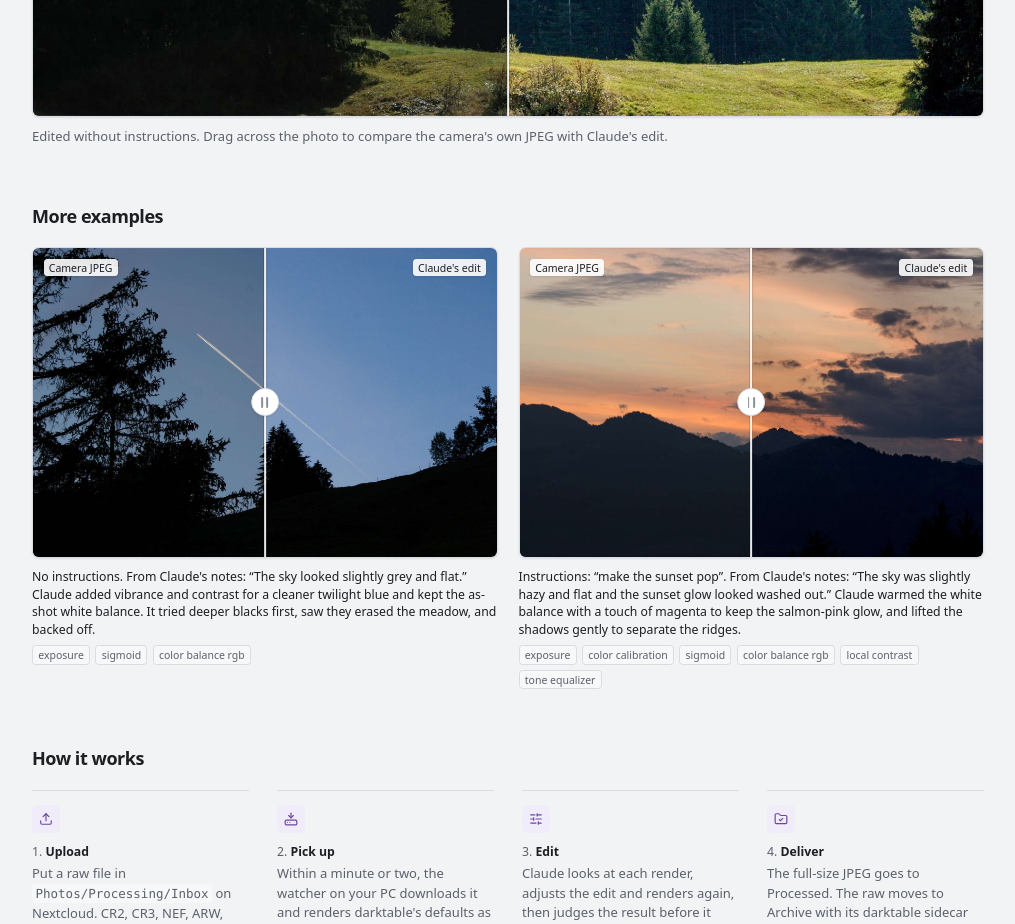
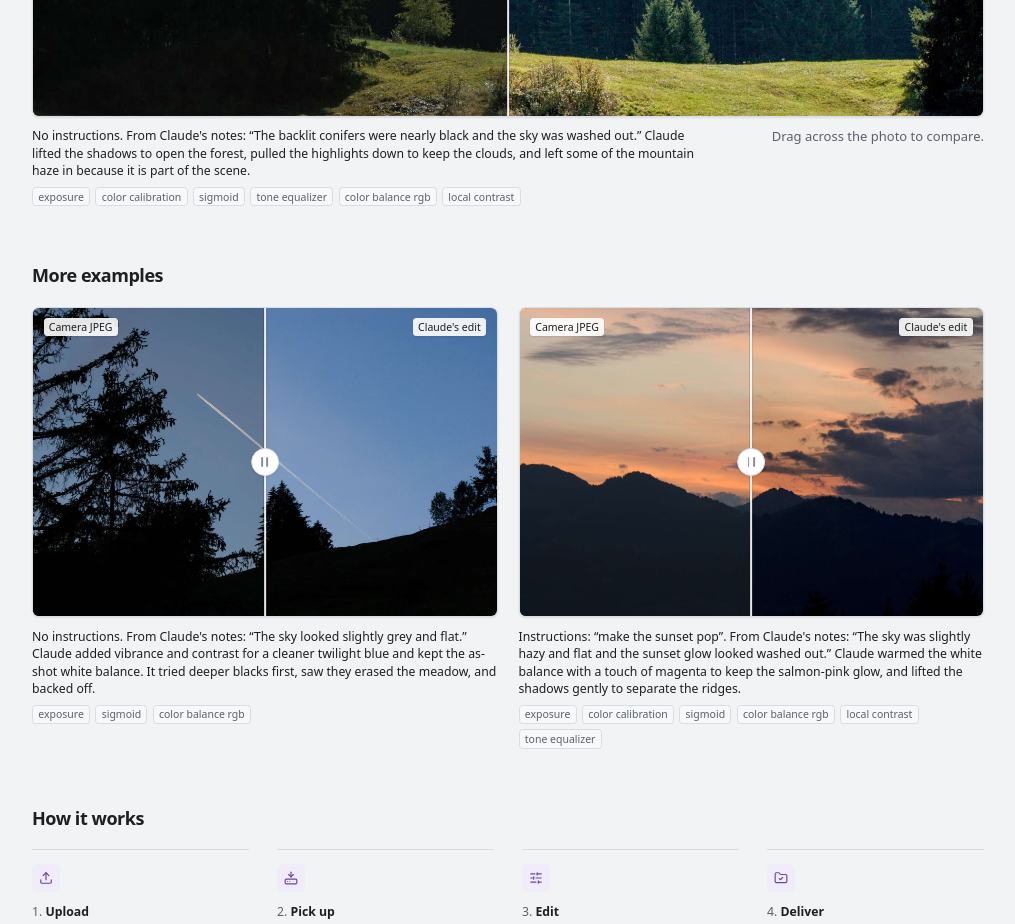
Before and after one commit to sstrabe/Lighttable, a Next.js app in the folder site/: page / in a window 1280 px wide. Shown: the part 840-1764 px from the top of the page, without its empty margins (132-1147 px from the left). Built offline with nearby package versions, Linux system fonts and the light colour scheme.

Commit message:
Caption the hero edit from its notes
Co-Authored-By: Claude Opus 5.5 <noreply@anthropic.com>
Claude-Session: https://claude.ai/code/session_01F9MWxTm4NgNCXjXq5kHHRE

```diff
--- a/site/src/app/page.tsx
+++ b/site/src/app/page.tsx
@@ -23,8 +23,9 @@ export const metadata: Metadata = {
 const repo = "https://github.com/sstrabe/Lighttable";
 const setupGuide = `${repo}#setup`;
 
-// A real edit: the camera's own JPEG and Claude's edit of the raw, made without instructions.
-const hero = { before: "/photos/forest-before.jpg", after: "/photos/forest-after.jpg", alt: "A forest valley in the mountains", beforeLabel: "Camera JPEG" };
+// A real edit: the camera's own JPEG and Claude's edit of the raw, made without instructions, with lines from its notes.md.
+const hero = { before: "/photos/forest-before.jpg", after: "/photos/forest-after.jpg", alt: "A forest valley in the mountains" };
+const heroModules = ["exposure", "color calibration", "sigmoid", "tone equalizer", "color balance rgb", "local contrast"];
 
 const gallery: { before: string; after: string; alt: string; beforeLabel: string; caption: string; modules?: string[] }[] = [
     {
@@ -145,8 +146,16 @@ export default function Home() {
                     </div>
 
                     <Compare {...hero} className="mt-8" />
-                    <p className="mt-3 text-[13px] text-muted">
-                        Edited without instructions. Drag across the photo to compare the camera&apos;s own JPEG with Claude&apos;s edit.
+                    <div className="mt-3 flex flex-wrap items-start justify-between gap-x-8 gap-y-2">
+                        <p className="max-w-3xl text-sm">
+                            No instructions. From Claude&apos;s notes: “The backlit conifers were nearly black and the sky
+                            was washed out.” Claude lifted the shadows to open the forest, pulled the highlights down to
+                            keep the clouds, and left some of the mountain haze in because it is part of the scene.
+                        </p>
+                        <p className="text-[13px] text-muted">Drag across the photo to compare.</p>
+                    </div>
+                    <p className="mt-2 flex flex-wrap gap-1.5">
+                        {heroModules.map((m) => <Badge key={m}>{m}</Badge>)}
                     </p>
                 </section>
 
```
